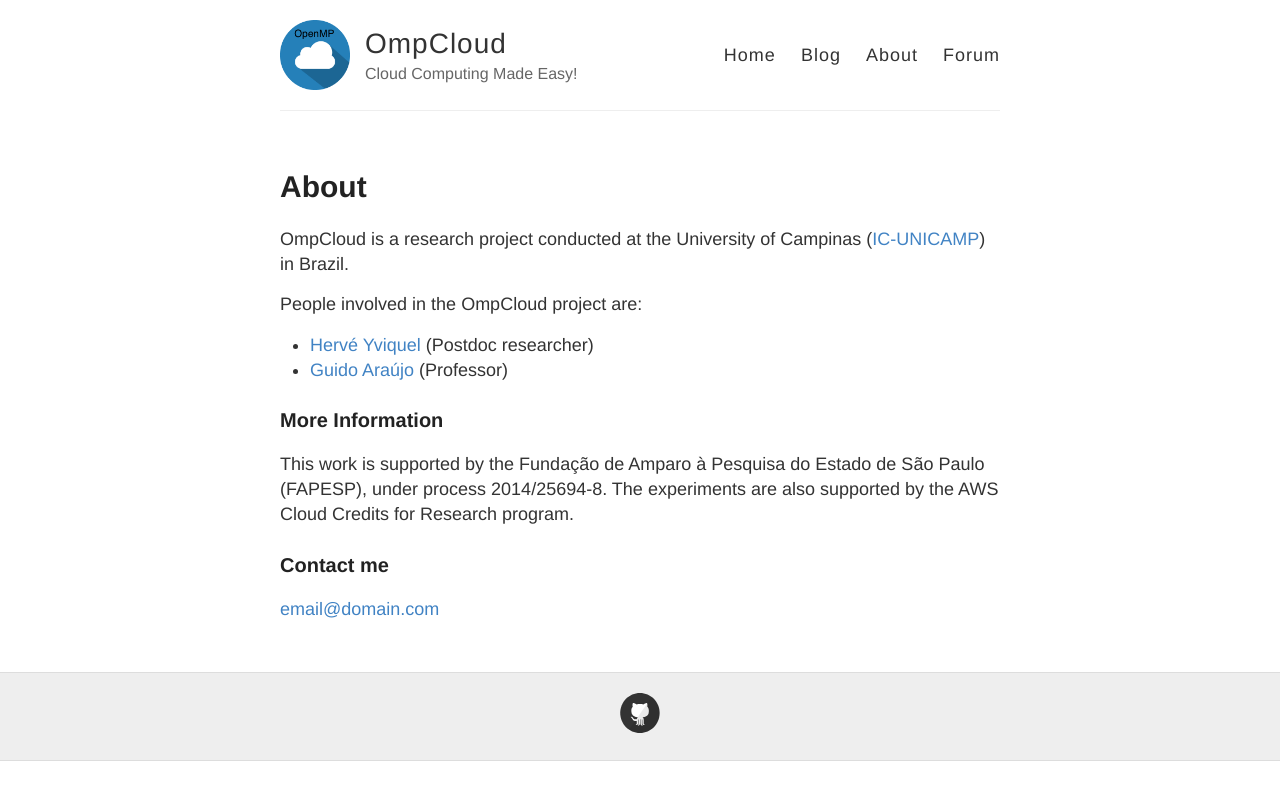
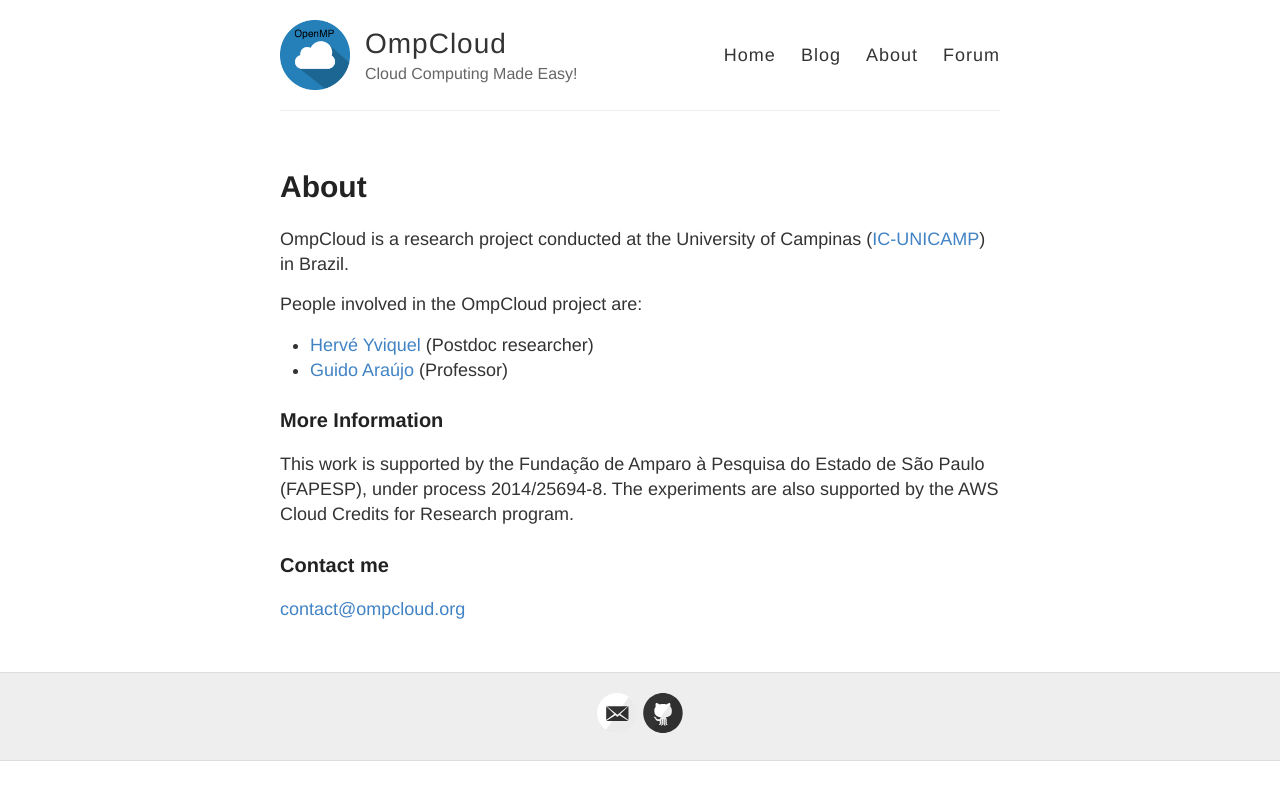
Before and after one commit to ompcloud/ompcloud.github.io, a Jekyll site: the page built from about.md, in a window 1280 px wide. Shown: the top 800 px of the page. Built offline with Jekyll 4.4.1, drawn with Linux system fonts in a browser that asks for light colours.

Commit message:
update email address

```diff
--- a/_config.yml
+++ b/_config.yml
@@ -18,7 +18,7 @@ avatar: https://raw.githubusercontent.com/ompcloud/ompcloud.github.io/master/ima
 # Includes an icon in the footer for each username you enter
 footer-links:
   dribbble:
-  email:
+  email: contact@ompcloud.org
   facebook:
   flickr:
   github: ompcloud
--- a/about.md
+++ b/about.md
@@ -18,4 +18,4 @@ The experiments are also supported by the AWS Cloud Credits for Research program
 
 ### Contact me
 
-[email@domain.com](mailto:email@domain.com)
+[contact@ompcloud.org](mailto:contact@ompcloud.org)
```
